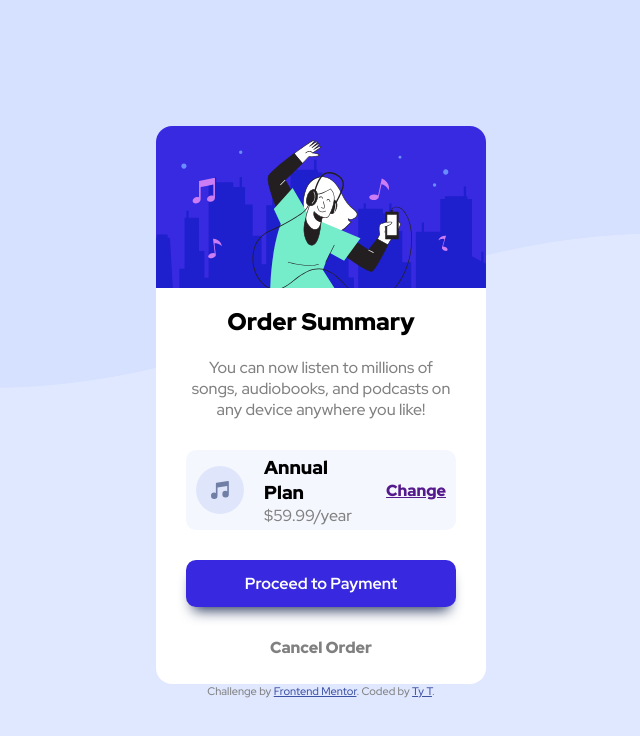
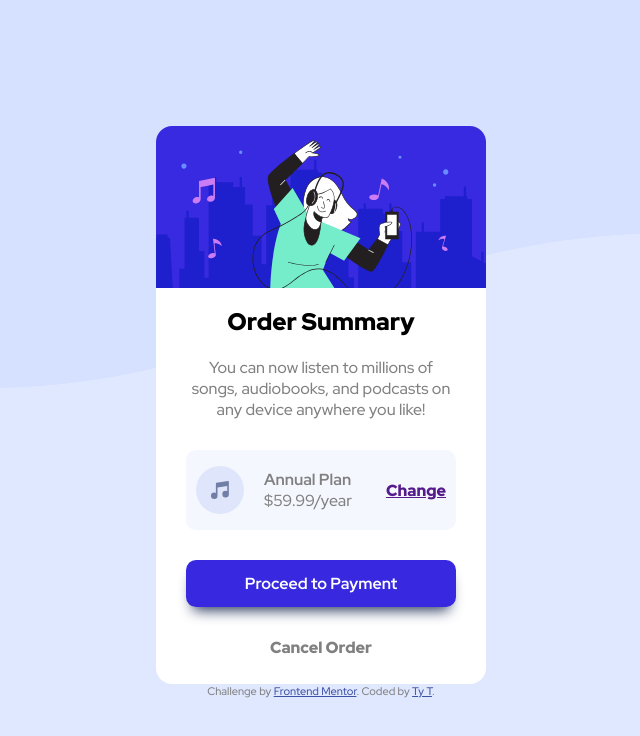
Before and after one commit to ItsIchi/Summary-Component, a plain HTML site: page index.html in a window 1280 px wide. Shown: the whole page, without its empty margins (319-959 px from the left). Drawn offline with Linux system fonts and the light colour scheme.

Commit message:
Update index.html

```diff
--- a/index.html
+++ b/index.html
@@ -33,7 +33,7 @@
             <div class="ChangeBtn">
               <img class="BtnPart" src="images/icon-music.svg" alt="Music-img">
               <div>
-                <h3 class="BtnPart">Annual Plan</h3>
+                <h4 class="BtnPart">Annual Plan</h4>
                 <p class="BtnPart">$59.99/year</p>
               </div>
               <a class="BtnPart CBP" href="">Change</a>
```
